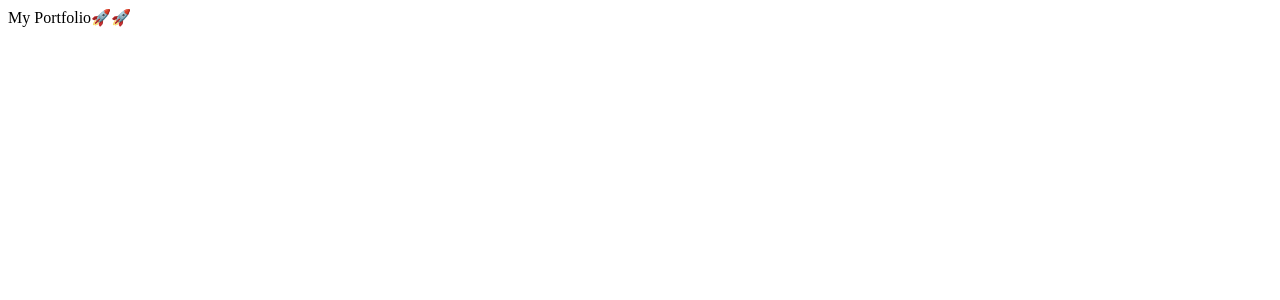
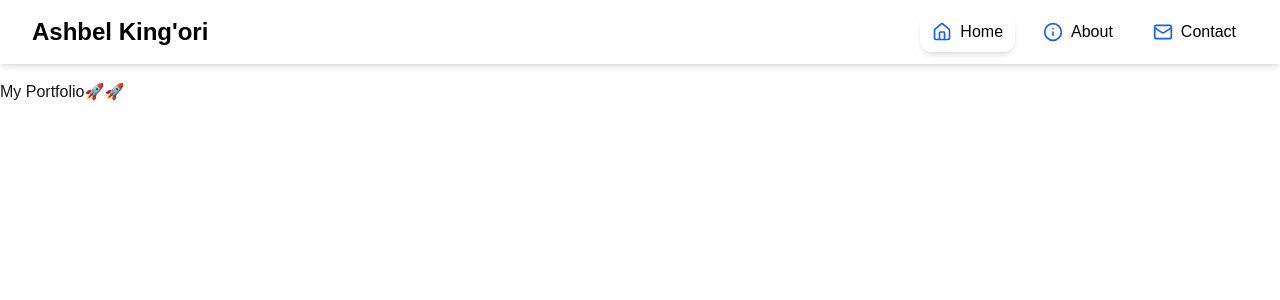
Before and after one commit to ashbel747/Personal-portfolio, a Next.js app in the folder client/: page / in a window 1280 px wide. Shown: the top 300 px of the page. Built offline with nearby package versions, Linux system fonts and the light colour scheme.

Commit message:
Add a navbar component

```diff
--- /dev/null
+++ b/client/app/components/Navbar.tsx
@@ -0,0 +1,50 @@
+"use client";
+
+import Link from "next/link";
+import { usePathname } from "next/navigation";
+
+interface NavItem {
+  label: string;
+  href: string;
+  icon: React.ReactNode;
+}
+
+interface NavbarProps {
+  items: NavItem[];
+}
+
+export default function Navbar({ items }: NavbarProps) {
+  const pathname = usePathname();
+
+  return (
+    <nav className="fixed top-0 left-0 w-full bg-white dark:bg-gray-700 z-50 text-black dark:text-white shadow-md">
+      <div className="mx-auto max-w-7xl px-4 sm:px-6 lg:px-8">
+        <div className="flex h-16 items-center justify-between">
+          {/* Logo */}
+          <Link href="/" className="text-2xl font-bold">
+            Ashbel King'ori
+          </Link>
+
+          {/* Nav links */}
+          <div className="flex items-center space-x-4">
+            {items.map((item) => {
+                const active = pathname === item.href;
+                return (
+                    <Link
+                        key={item.href}
+                        href={item.href}
+                        className={`flex items-center gap-2 px-3 py-2 rounded-xl transition-all duration-300
+                            hover:bg-white/40 hover:backdrop-blur-md hover:shadow-md
+                            ${pathname === item.href ? "bg-white/40 backdrop-blur-md shadow-md" : ""}`}
+                        >
+                        <span className="text-blue-600">{item.icon}</span>
+                        <span>{item.label}</span>
+                    </Link>
+                );
+            })}
+          </div>
+        </div>
+      </div>
+    </nav>
+  );
+}
--- a/client/app/layout.tsx
+++ b/client/app/layout.tsx
@@ -1,19 +1,23 @@
-import type { Metadata } from "next";
+import "./globals.css";
+import Navbar from "./components/Navbar";
+import { Home, Info, Mail, User } from "lucide-react";
 
-export const metadata: Metadata = {
-  title: "Create Next App",
-  description: "Generated by create next app",
-};
+const navItems = [
+  { label: "Home", href: "/", icon: <Home size={20} /> },
+  { label: "About", href: "/about", icon: <Info size={20} /> },
+  { label: "Contact", href: "/contact", icon: <Mail size={20} /> },
+];
 
 export default function RootLayout({
   children,
-}: Readonly<{
+}: {
   children: React.ReactNode;
-}>) {
+}) {
   return (
     <html lang="en">
       <body>
-        {children}
+        <Navbar items={navItems} />
+        <main className="pt-20">{children}</main>
       </body>
     </html>
   );
```
Also changed, not shown: client/package.json (+7 -6 lines), 1 other file (tests, documents, lock files or other folders).
